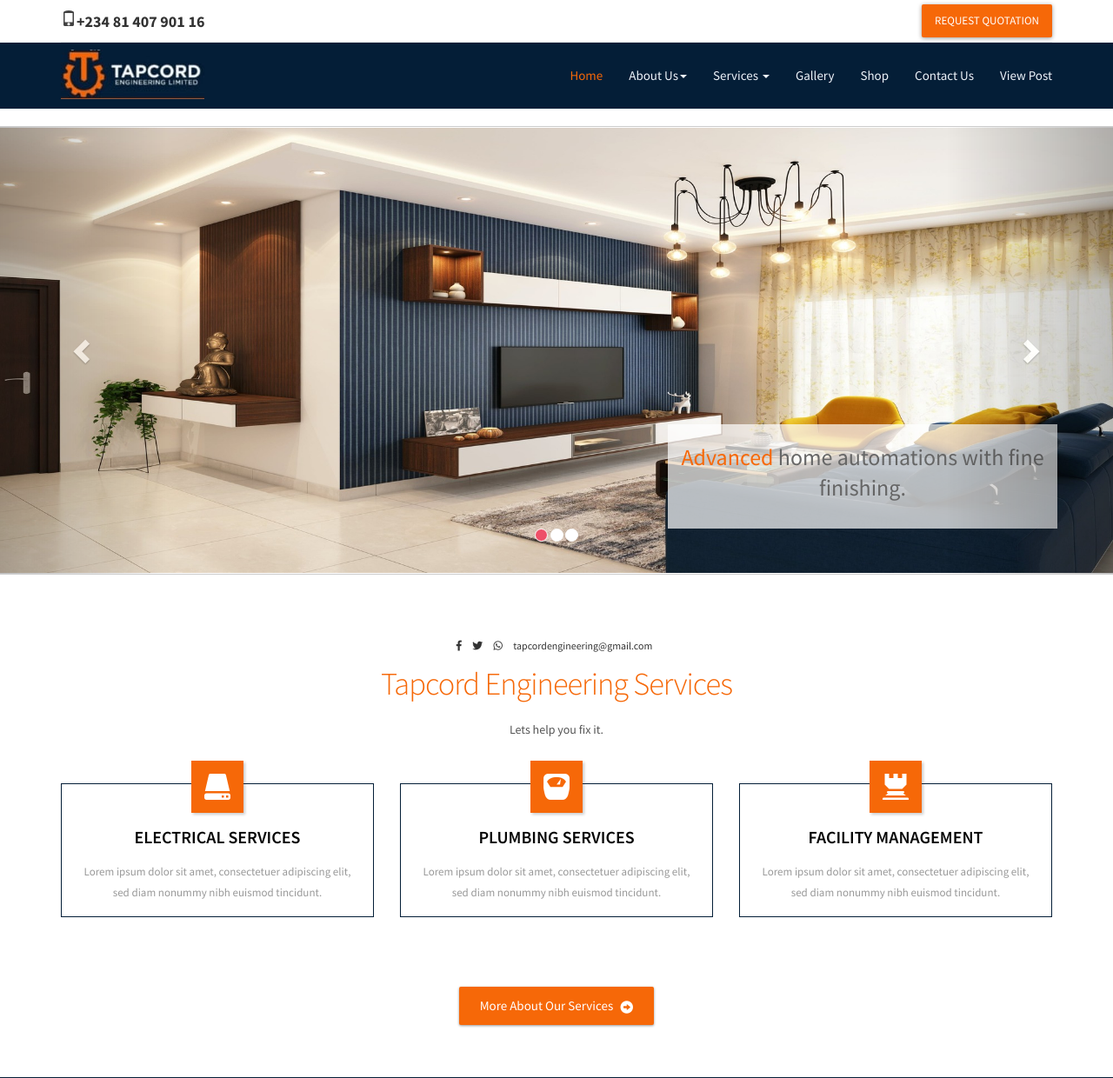
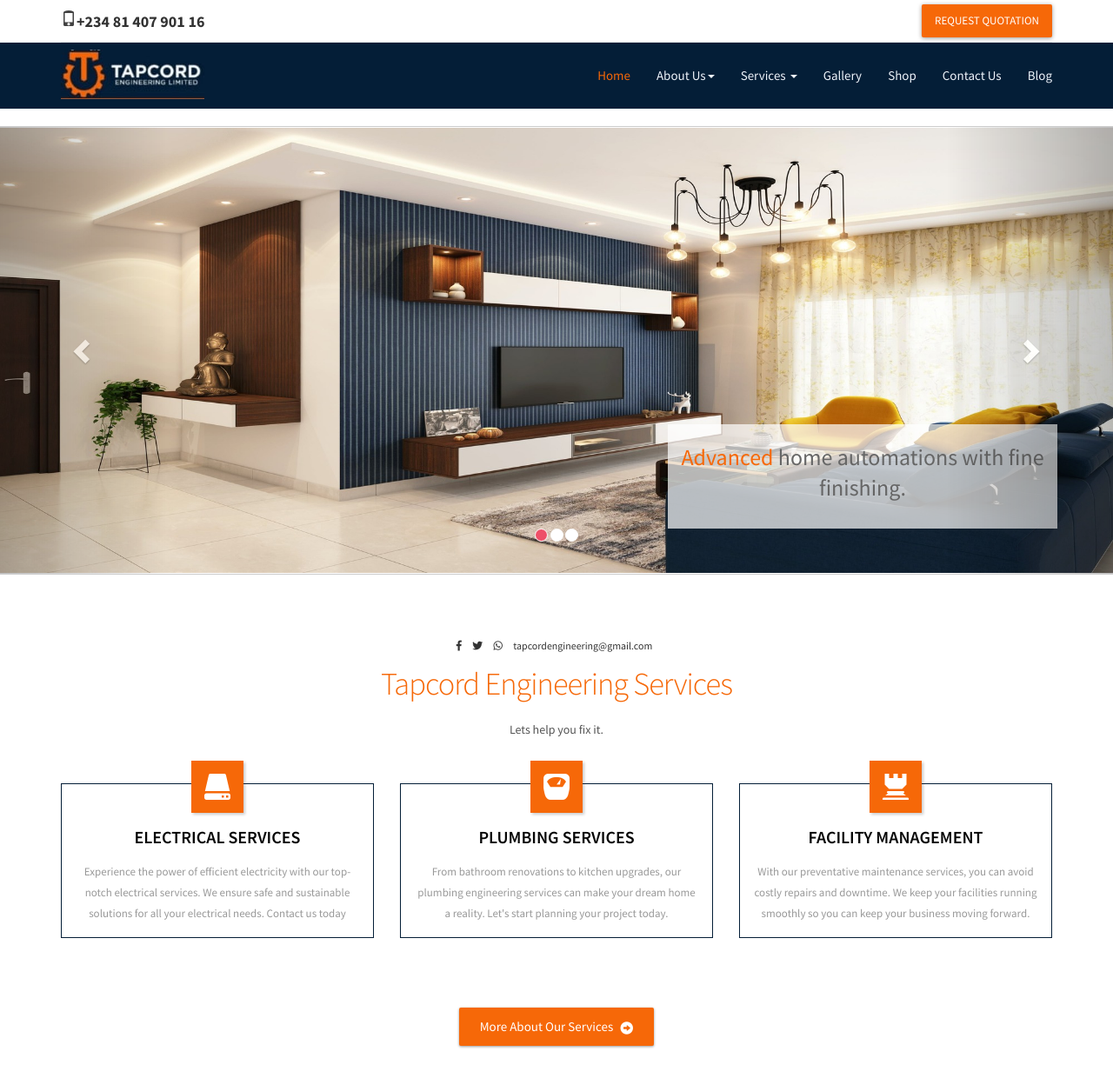
Before and after one commit to myfrank4everreal/tapcordsite, a Django app: page / in a window 1280 px wide. Shown: the top 1240 px of the page at 87% size. Run offline with Django 4.2, Linux system fonts and the light colour scheme; data that the repository does not hold is empty; some libraries are stand-ins or nearby versions.

Commit message:
added the tynimc editor without filebrowser

```diff
--- a/blog/models.py
+++ b/blog/models.py
@@ -1,5 +1,6 @@
 from django.db import models
 from datetime import datetime
+from tinymce.models import HTMLField
 
 
 
@@ -28,7 +29,7 @@ class BlogPost(models.Model):
     post_date = models.DateTimeField(auto_now_add=True)
     featuredpost = models.BooleanField(default=False)
     author = models.ForeignKey(Author, on_delete=models.CASCADE, blank=True, null=True)
-
+    content = HTMLField()
 
     def __str__(self):
         return self.title
--- a/blog/templates/blog/boostrapblogpost.html
+++ b/blog/templates/blog/boostrapblogpost.html
@@ -26,7 +26,7 @@
                         <figure class="mb-4"><img class="img-fluid rounded" src="{{post.image.url}}" alt="..." /></figure>
                         <!-- Post content-->
                         <section class="mb-5">
-                            <p class="fs-5 mb-4">{{post.description}}</p>
+                            <p class="fs-5 mb-4">{{post.content|safe}}</p>
                             <!-- <p class="fs-5 mb-4">The universe is large and old, and the ingredients for life as we know it are everywhere, so there's no reason to think that Earth would be unique in that regard. Whether of not the life became intelligent is a different question, and we'll see if we find that.</p>
                             <p class="fs-5 mb-4">If you get asteroids about a kilometer in size, those are large enough and carry enough energy into our system to disrupt transportation, communication, the food chains, and that can be a really bad day on Earth.</p>
                             <h2 class="fw-bolder mb-4 mt-5">I have odd cosmic thoughts every day</h2>
--- a/blog/views.py
+++ b/blog/views.py
@@ -21,7 +21,8 @@ def posts(request):
 
 
 def postView(request, post_id):
-    post = BlogPost.objects.get(pk=post_id)
+    # post = BlogPost.objects.get(pk=post_id)
+    post = get_object_or_404(BlogPost, id=post_id)
 
     commentform = CommentForm(request.POST or None)
     if request.method == "POST":
--- a/requirements.txt
+++ b/requirements.txt
@@ -1,6 +1,7 @@
 asgiref==3.7.2
 dj-database-url==2.1.0
 Django==4.2.6
+django-tinymce==3.6.1
 gunicorn==21.2.0
 packaging==23.2
 Pillow==10.1.0
--- a/tapcord/templates/tapcord/about.html
+++ b/tapcord/templates/tapcord/about.html
@@ -20,7 +20,7 @@
                 <div class="col-md-12">
                     <h1>Welcome to <strong>Tapcord Engineering</strong></h1>
                     <p class="lead">
-                        If you need a professional hands to help you achieve your project goals then you are in the right place
+                        Do you need professional hands to help you achieve your project goals then you are in the right place.
                     </p>
                 </div>
             </div><!--end row-->
--- a/tapcord/templates/tapcord/home.html
+++ b/tapcord/templates/tapcord/home.html
@@ -75,7 +75,7 @@
               <i class="glyphicon glyphicon-hdd"></i>
               <h4>Electrical Services </h4>
               <p>
-                  Lorem ipsum dolor sit amet, consectetuer adipiscing elit, sed diam nonummy nibh euismod tincidunt.
+                Experience the power of efficient electricity with our top-notch electrical services. We ensure safe and sustainable solutions for all your electrical needs. Contact us today
               </p>
           </div>
       </div><!--service column-->
@@ -93,7 +93,7 @@
               <i class="glyphicon glyphicon-scale"></i>
               <h4>Plumbing services</h4>
               <p>
-                  Lorem ipsum dolor sit amet, consectetuer adipiscing elit, sed diam nonummy nibh euismod tincidunt.
+                From bathroom renovations to kitchen upgrades, our plumbing engineering services can make your dream home a reality. Let's start planning your project today.
               </p>
           </div>
       </div><!--service column-->
@@ -102,7 +102,7 @@
               <i class="glyphicon glyphicon-tower"></i>
               <h4>Facility management</h4>
               <p>
-                  Lorem ipsum dolor sit amet, consectetuer adipiscing elit, sed diam nonummy nibh euismod tincidunt.
+                With our preventative maintenance services, you can avoid costly repairs and downtime. We keep your facilities running smoothly so you can keep your business moving forward.
               </p>
           </div>
       </div><!--service column-->
--- a/tapcordsite/settings.py
+++ b/tapcordsite/settings.py
@@ -15,6 +15,7 @@ import os
 
 from dotenv import load_dotenv
 import dj_database_url
+
 
 load_dotenv()
 
@@ -59,6 +60,7 @@ print(f'this is the value of Debug in production: {DEBUG} ')
 INSTALLED_APPS = [
     'tapcord',
     'blog',
+    'tinymce',
     'django.contrib.admin',
     'django.contrib.auth',
     'django.contrib.contenttypes',
@@ -149,7 +151,7 @@ AUTH_PASSWORD_VALIDATORS = [
     },
     {
         'NAME': 'django.contrib.auth.password_validation.MinimumLengthValidator',
-    },
+   },
     {
         'NAME': 'django.contrib.auth.password_validation.CommonPasswordValidator',
     },
--- a/tapcordsite/static/tapcordsite/css/mystyle.css
+++ b/tapcordsite/static/tapcordsite/css/mystyle.css
@@ -229,3 +229,24 @@
     color: #f66808;
     margin-right: 10px;
 }
+
+
+
+/* for the contact page */
+
+.header-image {
+    min-height: 600px;
+    background: url(../img/medical/bg-7.jpg) no-repeat center!important;
+}
+
+.contact-h4 h4 {
+    color:white;
+}
+
+.contact-h4 a {
+    color: #f66808;
+}
+
+.contact-h6{
+    color: #f66808;
+}
--- a/tapcordsite/templates/tapcordsite/included/navbars.html
+++ b/tapcordsite/templates/tapcordsite/included/navbars.html
@@ -42,7 +42,7 @@
                 <li><a href="">Shop</a></li>
 
                 <li><a href="{% url 'contact' %}">Contact us</a></li>
-                <li><a href="{% url 'viewposts' %}">View post</a></li>
+                <li><a href="{% url 'viewposts' %}">Blog</a></li>
             </ul>
         </div><!--/.nav-collapse -->
     </div><!--/.container-fluid -->
--- a/tapcordsite/templates/tapcordsite/included/video_section.html
+++ b/tapcordsite/templates/tapcordsite/included/video_section.html
@@ -29,8 +29,7 @@
 
                         <div id="collapseOne" class="panel-collapse collapse in">
                             <div class="panel-body">
-                                Lorem ipsum dolor sit amet, consectetur adipiscing elit. Phasellus odio augue, scelerisque eget erat vel, hendrerit feugiat dui. Quisque velit erat, eleifend sed ligula vel, bibendum accumsan justo. Sed in justo ac massa suscipit tincidunt. Integer ac mauris ut dolor lobortis ullamcorper. Duis facilisis vitae odio ut commodo. Etiam et enim est. Sed ultrices hendrerit euismod. Aliquam lobortis rutrum adipiscing.
-                            </div><!-- /.panel-body -->
+                                Our team is equipped to handle all types of electrical and plumbing installations. From lighting fixtures to complex plumbing systems, we've got you covered. Light up your space with us today
                         </div><!-- /.panel-heading -->
                     </div><!-- /.panel -->
 
@@ -38,14 +37,14 @@
                         <div class="panel-heading">
                             <h4 class="panel-title">
                                 <a data-toggle="collapse" data-parent="#accordion" href="#collapseTwo">
-                                    years of experience in the industry
+                                    Commitment to service
                                 </a>
                             </h4>
                         </div><!-- /.panel-heading -->
 
                         <div id="collapseTwo" class="panel-collapse collapse">
                             <div class="panel-body">
-                                Praesent rutrum arcu lacus, nec consectetur mauris pellentesque sit amet. Nulla facilisi. Donec tempor nunc in varius fermentum. Nulla eget vulputate neque. Sed ultricies viverra augue, ut accumsan metus malesuada id. Cras ultrices arcu nec mauris consequat, viverra accumsan enim vulputate. Nunc auctor, dolor et aliquet consequat, sapien leo viverra felis, ac gravida purus libero sit amet eros. Nam iaculis augue vitae rhoncus elementum. In hac habitasse platea dictumst. Morbi aliquet adipiscing elit, at convallis massa fringilla et.
+                                Your home deserves the best! Our comprehensive residential services ensure your living space is safe, energy-efficient, well-lit and conducive
                             </div><!-- /.panel-body -->
                         </div><!-- /.panel-collapse -->
                     </div><!-- /.panel -->
@@ -61,7 +60,7 @@
 
                         <div id="collapseThree" class="panel-collapse collapse">
                             <div class="panel-body">
-                                Phasellus mattis dignissim neque vel tincidunt. Nam posuere nisl at erat mollis euismod. Cras diam diam, luctus vitae metus vitae, porttitor porttitor lorem. Integer feugiat justo in lectus dignissim consectetur. Aliquam vel fringilla neque. Pellentesque eget arcu ac ante pulvinar malesuada et id erat. Praesent mattis porta arcu placerat pellentesque. Maecenas ullamcorper dui non est elementum aliquam.
+                                Professional. Reliable. Affordable. That’s the service we aim to provide. Let us handle any of your projects and experience the difference.
                             </div><!-- /.panel-body -->
                         </div><!-- /.panel-collapse -->
                     </div><!-- /.panel -->
@@ -77,7 +76,7 @@
 
                         <div id="collapseFour" class="panel-collapse collapse">
                             <div class="panel-body">
-                                Cras sed nunc eu lectus feugiat ultricies lobortis eget mi. Nam et nulla venenatis, luctus lacus eget, pharetra lacus. Nam facilisis congue nibh et iaculis. Class aptent taciti sociosqu ad litora torquent per conubia nostra, per inceptos himenaeos. Sed vel commodo lectus. Curabitur tellus nunc, bibendum viverra quam sed, tempor posuere dui. Aliquam a lectus ligula. Mauris congue, urna ac ullamcorper dapibus, lacus sapien consectetur tortor, vel semper ligula eros ut urna. Quisque egestas et lectus in faucibus.
+                                Our mission is to provide you with services that exceed your expectations. We value our customers and strive to provide exceptional customer service before, during, and after the completion of the project.
                             </div><!-- /.panel-body -->
                         </div><!-- /.panel-collapse -->
                     </div><!-- /.panel -->
--- a/tapcordsite/urls.py
+++ b/tapcordsite/urls.py
@@ -28,6 +28,7 @@ urlpatterns = [
     path('admin/', admin.site.urls),
     path("", include('tapcord.urls')),
     path("", include('blog.urls'    )),
+    path('tinymce/', include('tinymce.urls')),
 ]
 
 
```
Also changed, not shown: tapcord/templates/tapcord/contact.html (+26 -3 lines), blog/migrations/0002_blogpost_content.py (added), pexels-max-rahubovskiy-7061393_f1yWYsV.jpg (added), tapcordsite/static/tapcordsite/img/medical/bg-6.jpg (added), tapcordsite/static/tapcordsite/img/medical/bg-7.jpg (added).
